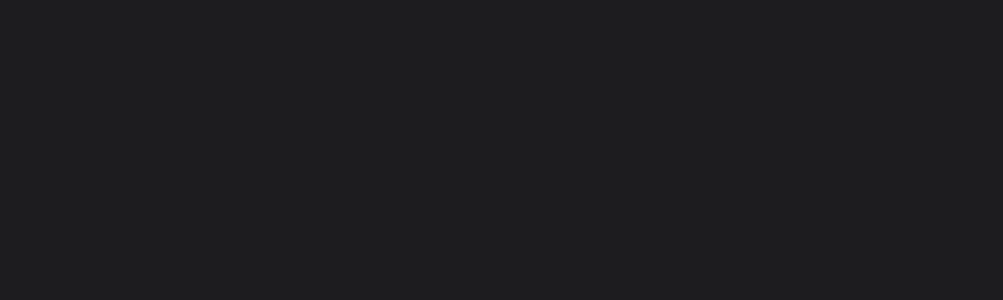
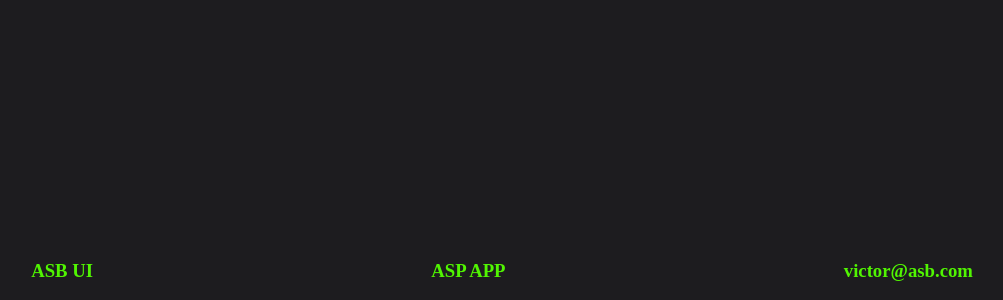
Before and after one commit to Hulow/asb-ui, a Next.js app: page / in a window 1280 px wide. Shown: the part 559-859 px from the top of the page, without its empty margins (138-1141 px from the left). Before the commit the page ends 800 px from the top, so only its background shows below. Built offline with nearby package versions, Linux system fonts and the light colour scheme.

Commit message:
implement footer

```diff
--- a/src/app/layout.tsx
+++ b/src/app/layout.tsx
@@ -1,3 +1,4 @@
+import { Footer } from '../components/Footer/Footer';
 import './globals.css';
 
 import type { Metadata } from 'next';
@@ -14,7 +15,10 @@ export default function Layout({
 }>) {
   return (
     <html lang='en'>
-      <body>{children}</body>
+      <body>
+        {children}
+        <Footer />
+      </body>
     </html>
   );
 }
--- a/src/components/Footer/Footer.tsx
+++ b/src/components/Footer/Footer.tsx
@@ -1,4 +1,5 @@
 import './Footer.css';
+import texts from '../../data/texts.json';
 import { CustomLink } from '../Link/Link';
 
 export function Footer() {
@@ -7,19 +8,19 @@ export function Footer() {
       <div className='asb-ui'>
         <CustomLink
           href='https://github.com/Hulow/asb-web-app'
-          children={<h3>ASB UI</h3>}
+          children={<h3>{texts.asbUi}</h3>}
           target={true}
         />
       </div>
       <div className='asb-app'>
         <CustomLink
           href='https://github.com/Hulow/asb-app'
-          children={<h3>ASB APP</h3>}
+          children={<h3>{texts.asbApp}</h3>}
           target={true}
         />
       </div>
       <div className='email'>
-        <h3>victor@asb.com</h3>
+        <h3>{texts.emailAddress}</h3>
       </div>
     </div>
   );
--- a/src/data/texts.json
+++ b/src/data/texts.json
@@ -1,3 +1,6 @@
 {
-  "station": "Here is a side project related to Acoustic. I am currently building an anechoic chamber in a Soviet bunker somewhere in Berlin. This control room is focused on making electroacoustic measurements on sound systems. This application is going to process all data recorded from this room such as: Impulse response, Frequency response, Impedance response. The main focus of this project is learning and helping people to have a better understanding of the balance between: Loudspeaker driver characteristics choice and Loudspeaker enclosure design. This application architecture follows the Hexagonal pattern introduced by Alistair Cockburn in 2005, segregating the application & adapter throught different ports. This pattern helps applications to be more testable, decoupled, flexible, and more maintainable. The mechanism of this application is driven by the IoC container provided by InversifyJS. This container is responsible for managing dependencies and orchestrating the flow of control. It allows you to decouple components by injecting dependencies into class constructors. This approach promotes loose coupling, improves testability, and enhances code modularity."
+  "station": "Here is a side project related to Acoustic. I am currently building an anechoic chamber in a Soviet bunker somewhere in Berlin. This control room is focused on making electroacoustic measurements on sound systems. This application is going to process all data recorded from this room such as: Impulse response, Frequency response, Impedance response. The main focus of this project is learning and helping people to have a better understanding of the balance between: Loudspeaker driver characteristics choice and Loudspeaker enclosure design. This application architecture follows the Hexagonal pattern introduced by Alistair Cockburn in 2005, segregating the application & adapter throught different ports. This pattern helps applications to be more testable, decoupled, flexible, and more maintainable. The mechanism of this application is driven by the IoC container provided by InversifyJS. This container is responsible for managing dependencies and orchestrating the flow of control. It allows you to decouple components by injecting dependencies into class constructors. This approach promotes loose coupling, improves testability, and enhances code modularity.",
+  "asbUi": "ASB UI",
+  "asbApp": "ASP APP",
+  "emailAddress": "victor@asb.com"
 }
```
